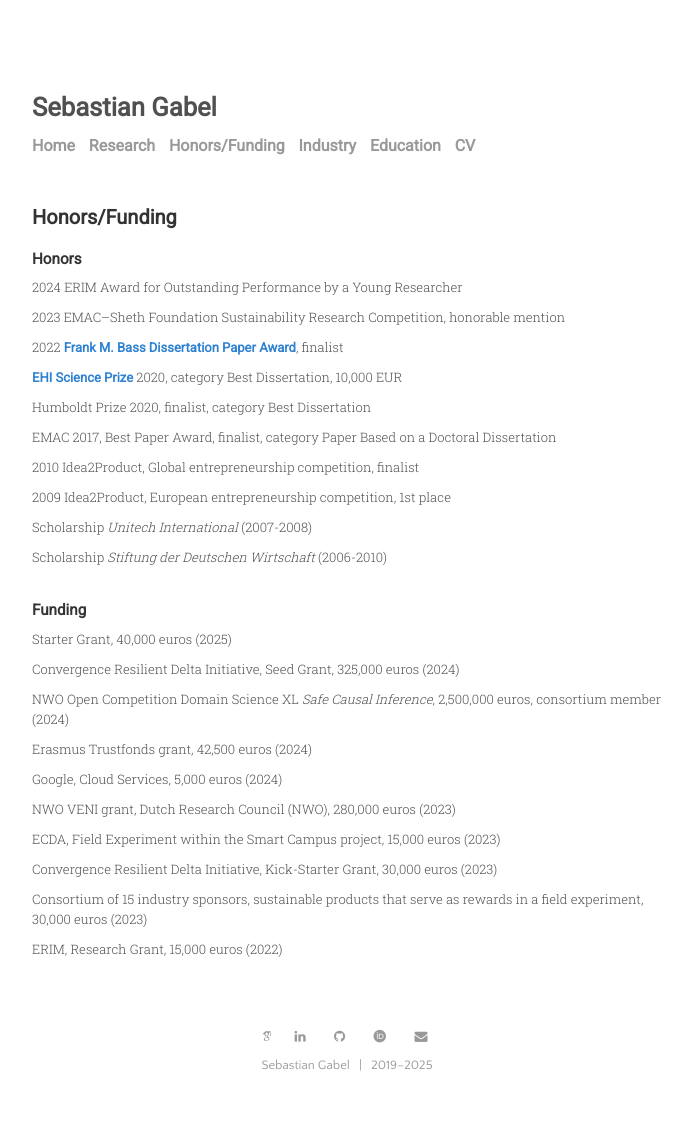
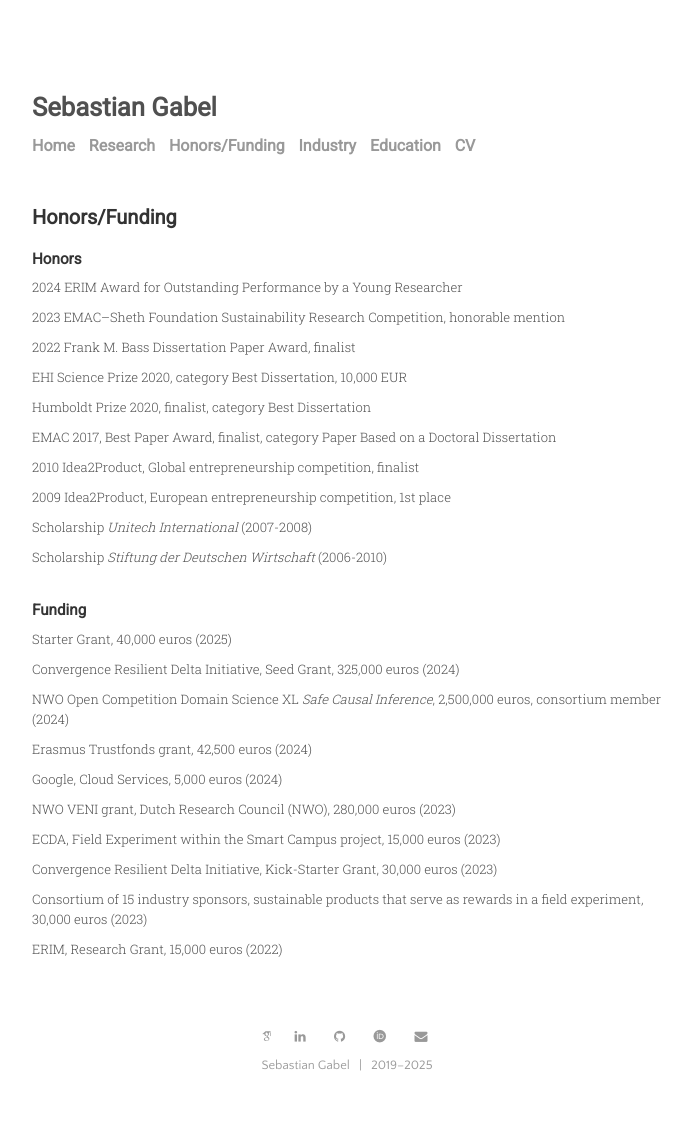
Before and after one commit to sbstn-gbl/sbstn-gbl.github.io, a Jekyll site: the page built from menu/funding.md, in a window 1280 px wide. Shown: the whole page, without its empty margins (293-983 px from the left). Built offline with Jekyll 4.4.1, drawn with Linux system fonts in a browser that asks for light colours; some web fonts are replaced; part of the change alters nothing that is shown.

Commit message:
formatting

```diff
--- a/menu/funding.md
+++ b/menu/funding.md
@@ -7,8 +7,8 @@ title: Honors/Funding
 ### Honors
 <list>2024 ERIM Award for Outstanding Performance by a Young Researcher</list>
 <list>2023 EMAC–Sheth Foundation Sustainability Research Competition, honorable mention</list>
-<list>2022 <me>Frank M. Bass Dissertation Paper Award</me>, finalist</list>
-<list><me>EHI Science Prize</me> 2020, category Best Dissertation, 10,000 EUR</list>
+<list>2022 Frank M. Bass Dissertation Paper Award, finalist</list>
+<list>EHI Science Prize 2020, category Best Dissertation, 10,000 EUR</list>
 <list>Humboldt Prize 2020, finalist, category Best Dissertation</list>
 <list>EMAC 2017, Best Paper Award, finalist, category Paper Based on a Doctoral Dissertation</list>
 <list>2010 Idea2Product, Global entrepreneurship competition, finalist</list>
```
